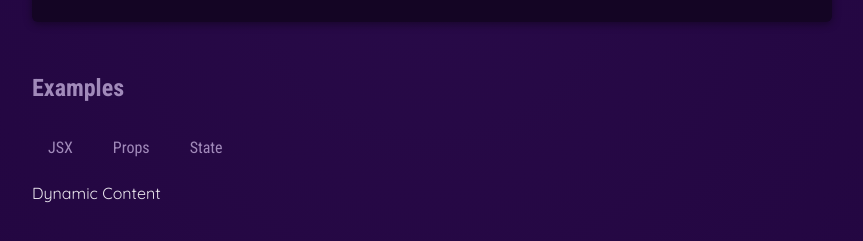
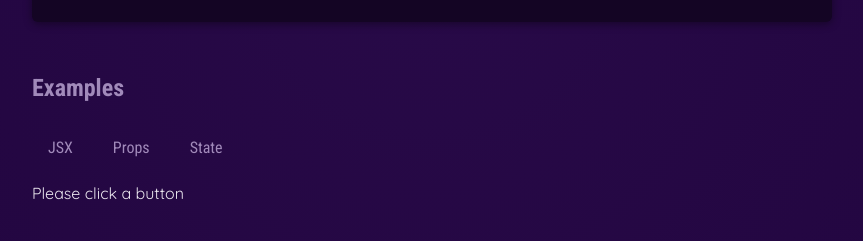
Before and after one commit to zeevbensender/react-course, a React (Vite) app in the folder 03-52-reacting-to-events/11-passing-functions-as-values/: page / in a window 1280 px wide. Shown: the part 677-918 px from the top of the page, without its empty margins (208-1071 px from the left). Built offline with nearby package versions, Linux system fonts and the light colour scheme.

Commit message:
Making UI dynamic. Very Important

```diff
--- a/03-52-reacting-to-events/11-passing-functions-as-values/src/App.jsx
+++ b/03-52-reacting-to-events/11-passing-functions-as-values/src/App.jsx
@@ -1,10 +1,15 @@
 import { CORE_CONCEPTS } from './data.js';
+import { useState } from 'react';
 import Header from './components/Header/Header.jsx';
 import CoreConcept from './components/CoreConcept.jsx';
 import TabButton from './components/TabButton.jsx';
 
 function App() {
+  useState();
+  // let tabContent = 'Please click a button';
+  const [selectedTopic, setSelectedTopic] = useState("Please click a button")
   function handleClick(lbl) {
+    setSelectedTopic(lbl);
     console.log(lbl + ' - selected!');
   }
 
@@ -32,7 +37,7 @@ function App() {
             <TabButton onMouse={() => handleClick('Props')}>Props</TabButton>
             <TabButton onMouse={() => handleClick('State')}>State</TabButton>
           </menu>
-          Dynamic Content
+          {selectedTopic}
         </section>
       </main>
     </div>
```
